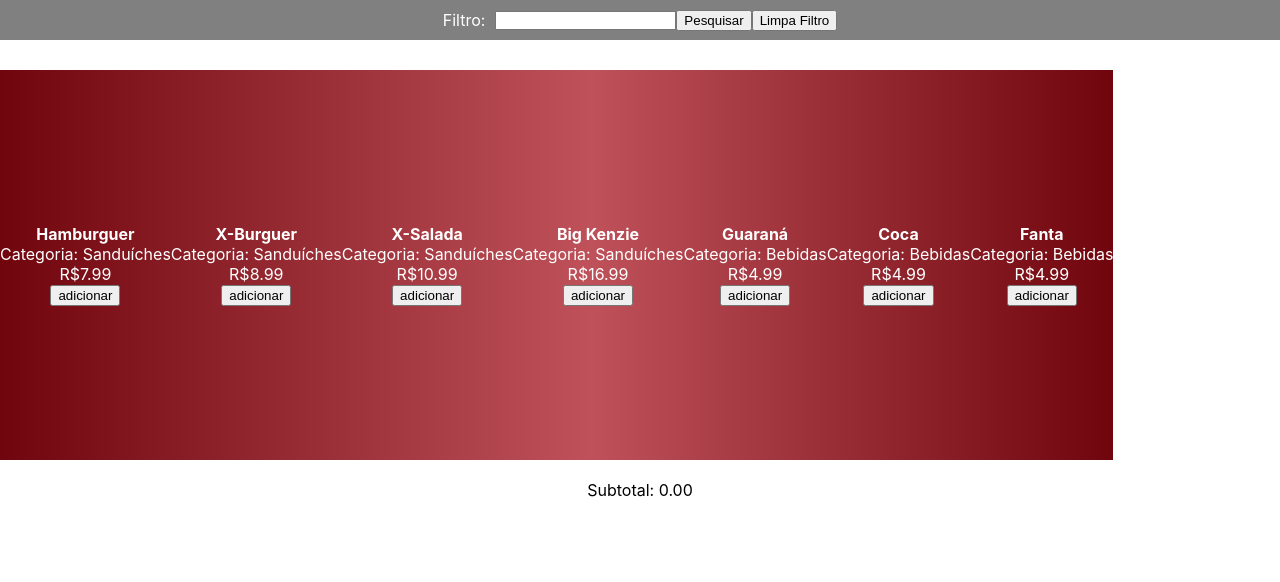
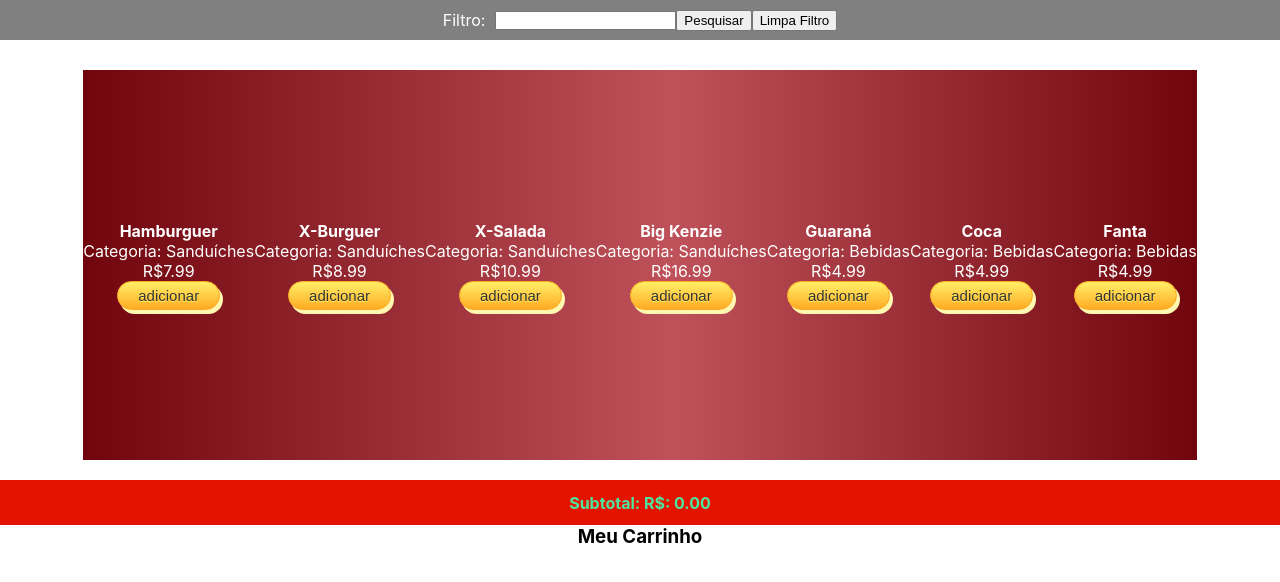
Before and after one commit to Kenzie-Academy-Brasil-Developers/react-entrega-s1-hamburgueria-da-kenzie-vinapro91, a React (Create React App) app: page / in a window 1280 px wide. Shown: the top 582 px of the page. Built offline with nearby package versions, Linux system fonts and the light colour scheme.

Commit message:
feat: algumas pequenas melhorias no layout

```diff
--- a/src/App.css
+++ b/src/App.css
@@ -38,7 +38,15 @@ section {
     animation: App-logo-spin infinite 20s linear;
   }
 }
-
+.subtotal {
+  display: flex;
+  background-color: #e31300;
+  color: #4ce69f;
+  font-weight: bold;
+  height: 45px;
+  justify-content: center;
+  align-items: center;
+}
 .App-header {
   background-color: #282c34;
   min-height: 100vh;
--- a/src/App.js
+++ b/src/App.js
@@ -20,7 +20,6 @@ function App() {
     const filterProduct = products.filter((el) =>
       el.name.toLowerCase().includes(input.toLowerCase())
     );
-    console.log(filterProduct);
     input !== "" && setProducts([...filterProduct]);
   };
 
@@ -44,7 +43,7 @@ function App() {
         setProducts={setProducts}
       />
       <MenuContainer handleClick={handleClick} products={products} />
-      <div> Subtotal: {valorTotal.toFixed(2)}</div>
+      <div className="subtotal"> Subtotal: R$: {valorTotal.toFixed(2)}</div>
       <Cart currentSale={currentSale} setCurrentSale={setCurrentSale} />
     </div>
   );
--- a/src/components/Cart/index.js
+++ b/src/components/Cart/index.js
@@ -2,11 +2,14 @@ import Product from "../Product";
 import "./Cart.css";
 const Cart = ({ currentSale, setCurrentSale }) => {
   return (
-    <ul>
-      {currentSale.map((elemento, index) => (
-        <Product key={index} item={elemento} id={elemento.id}></Product>
-      ))}
-    </ul>
+    <div className="Carrinho">
+      <h3> Meu Carrinho</h3>
+      <ul>
+        {currentSale.map((elemento, index) => (
+          <Product key={index} item={elemento} id={elemento.id}></Product>
+        ))}
+      </ul>
+    </div>
   );
 };
 export default Cart;
--- a/src/components/MenuContainer/MenuContainer.css
+++ b/src/components/MenuContainer/MenuContainer.css
@@ -19,6 +19,30 @@
   width: 100vw;
   height: 50vh;
   display: flex;
+  justify-content: center;
 }
 .MenuContainer button {
 }
+.MenuContainer button {
+  box-shadow: 3px 4px 0px 0px #fff6af;
+  background: linear-gradient(to bottom, #ffec64 5%, #ffab23 100%);
+  background-color: #ffec64;
+  border-radius: 15px;
+  border: 1px solid #ffaa22;
+  display: inline-block;
+  cursor: pointer;
+  color: #333333;
+  font-family: Arial;
+  font-size: 15px;
+  padding: 5px 20px;
+  text-decoration: none;
+  text-shadow: 0px 1px 0px #ffee66;
+}
+.MenuContainer button:hover {
+  background: linear-gradient(to bottom, #ffab23 5%, #ffec64 100%);
+  background-color: #ffab23;
+}
+.MenuContainer button:active {
+  position: relative;
+  top: 1px;
+}
```
